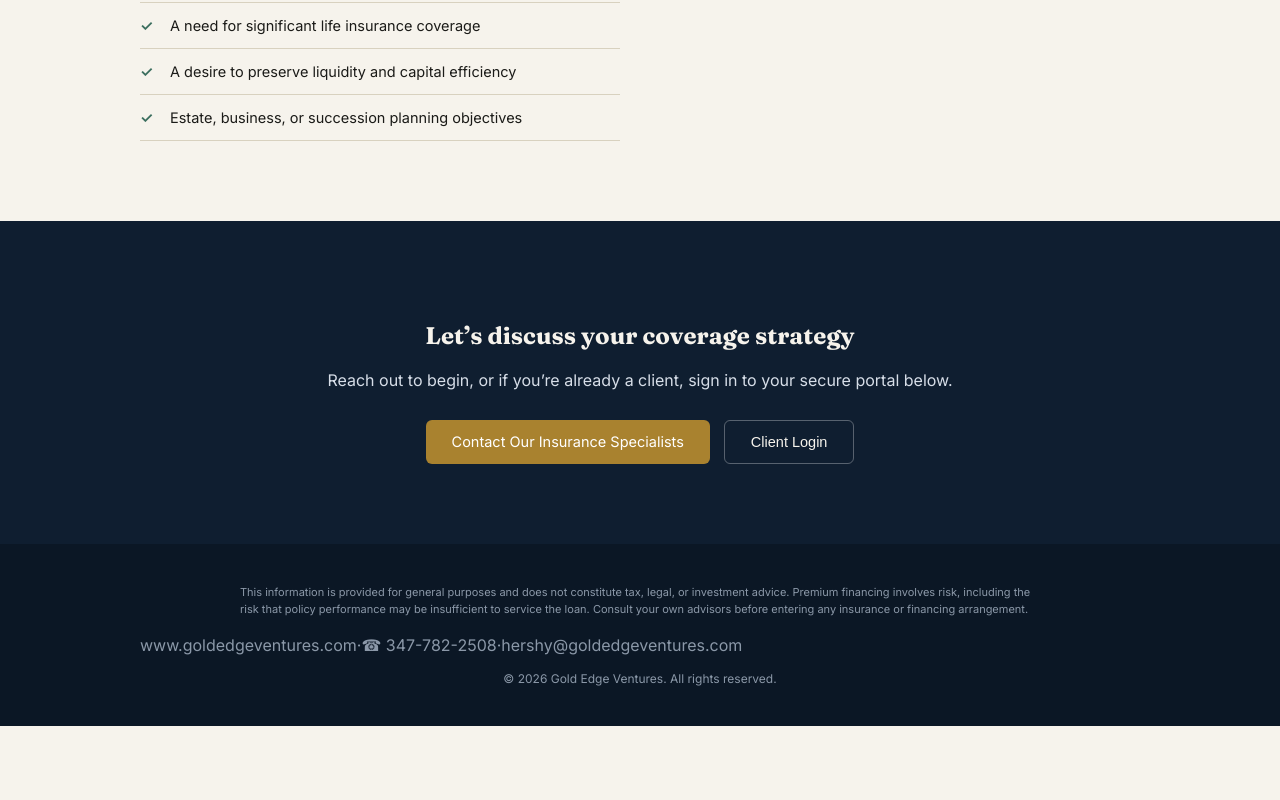
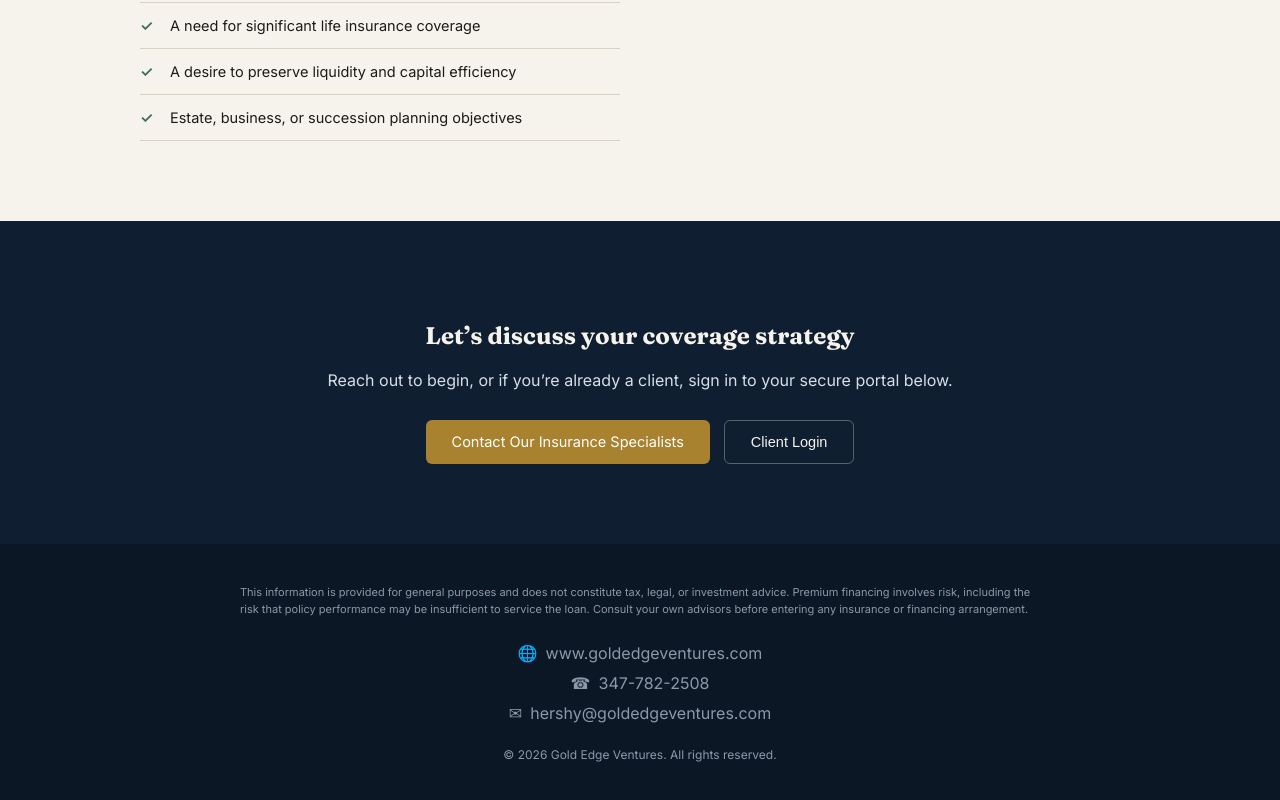
Before and after one commit to afofficetraining/ledger-app-v2, a Next.js app in the folder ledger-app/ledger-app/: page / in a window 1280 px wide. Shown: the part 1725-2525 px from the top of the page. Before the commit the page ends 2451 px from the top, so only its background shows below. Built offline with nearby package versions, Linux system fonts and the light colour scheme.

Commit message:
Update index.js

```diff
--- a/ledger-app/ledger-app/pages/index.js
+++ b/ledger-app/ledger-app/pages/index.js
@@ -98,15 +98,37 @@ export default function Home() {
             Premium financing involves risk, including the risk that policy performance may be insufficient to service
             the loan. Consult your own advisors before entering any insurance or financing arrangement.
           </p>
-          <p className="footer-contact">
-            <span className="footer-site">www.goldedgeventures.com</span>
-            <span className="footer-divider">&middot;</span>
-            <a href="tel:3477822508" className="footer-phone-link">
-              <span className="phone-icon">&#9742;</span> 347-782-2508
+
+          <div style={{
+            display: 'flex',
+            flexDirection: 'column',
+            alignItems: 'center',
+            gap: '10px',
+            margin: '24px 0'
+          }}>
+            <a
+              href="https://www.goldedgeventures.com"
+              style={{ display: 'flex', alignItems: 'center', gap: '8px', color: 'inherit', textDecoration: 'none' }}
+            >
+              <span style={{ fontSize: '16px' }}>&#127760;</span>
+              <span>www.goldedgeventures.com</span>
             </a>
-            <span className="footer-divider">&middot;</span>
-            <a href="mailto:hershy@goldedgeventures.com">hershy@goldedgeventures.com</a>
-          </p>
+            <a
+              href="tel:3477822508"
+              style={{ display: 'flex', alignItems: 'center', gap: '8px', color: 'inherit', textDecoration: 'none' }}
+            >
+              <span style={{ fontSize: '16px' }}>&#9742;</span>
+              <span>347-782-2508</span>
+            </a>
+            <a
+              href="mailto:hershy@goldedgeventures.com"
+              style={{ display: 'flex', alignItems: 'center', gap: '8px', color: 'inherit', textDecoration: 'none' }}
+            >
+              <span style={{ fontSize: '16px' }}>&#9993;</span>
+              <span>hershy@goldedgeventures.com</span>
+            </a>
+          </div>
+
           <p className="footer-bottom">&copy; 2026 Gold Edge Ventures. All rights reserved.</p>
         </div>
       </footer>
```
